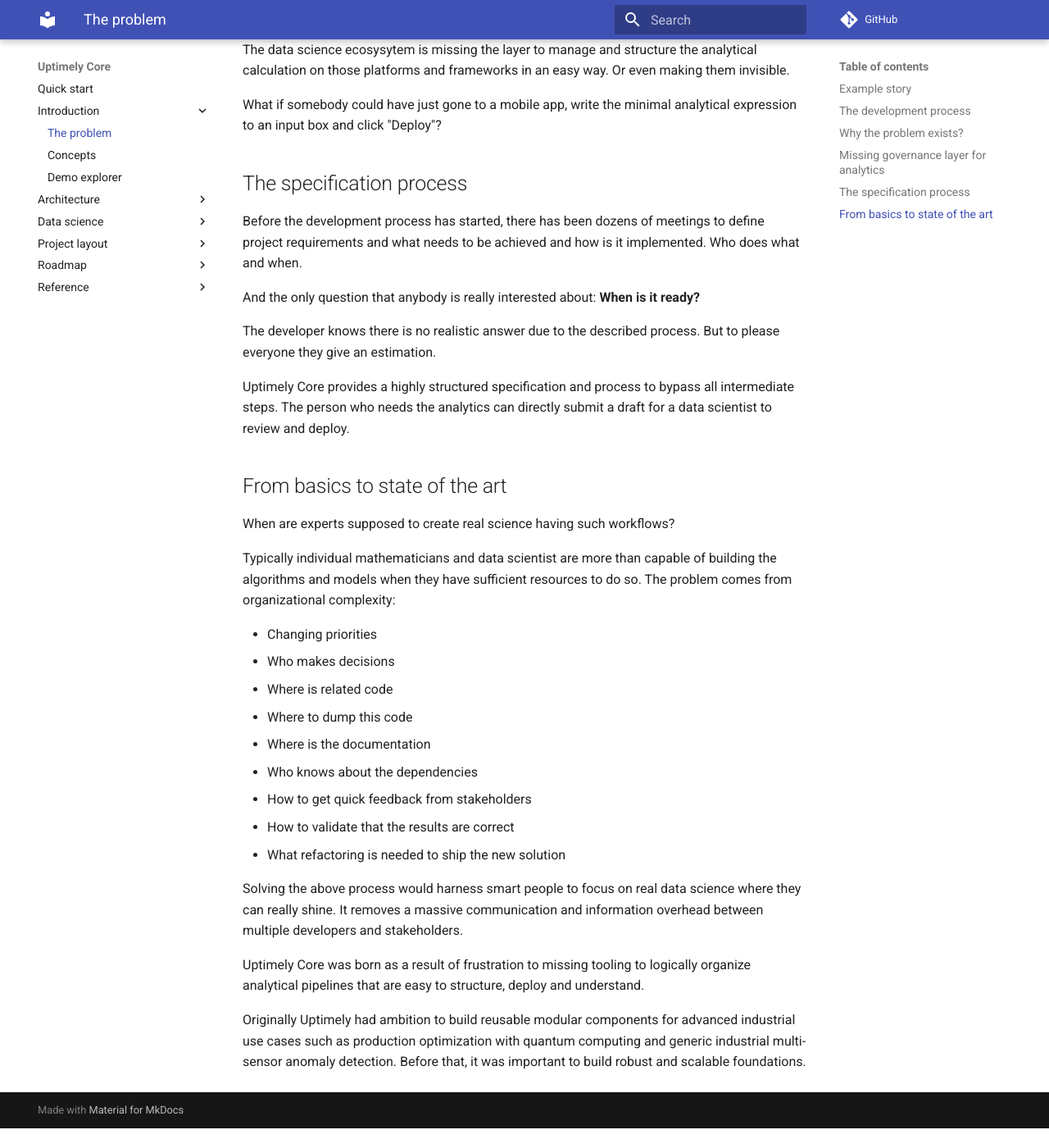
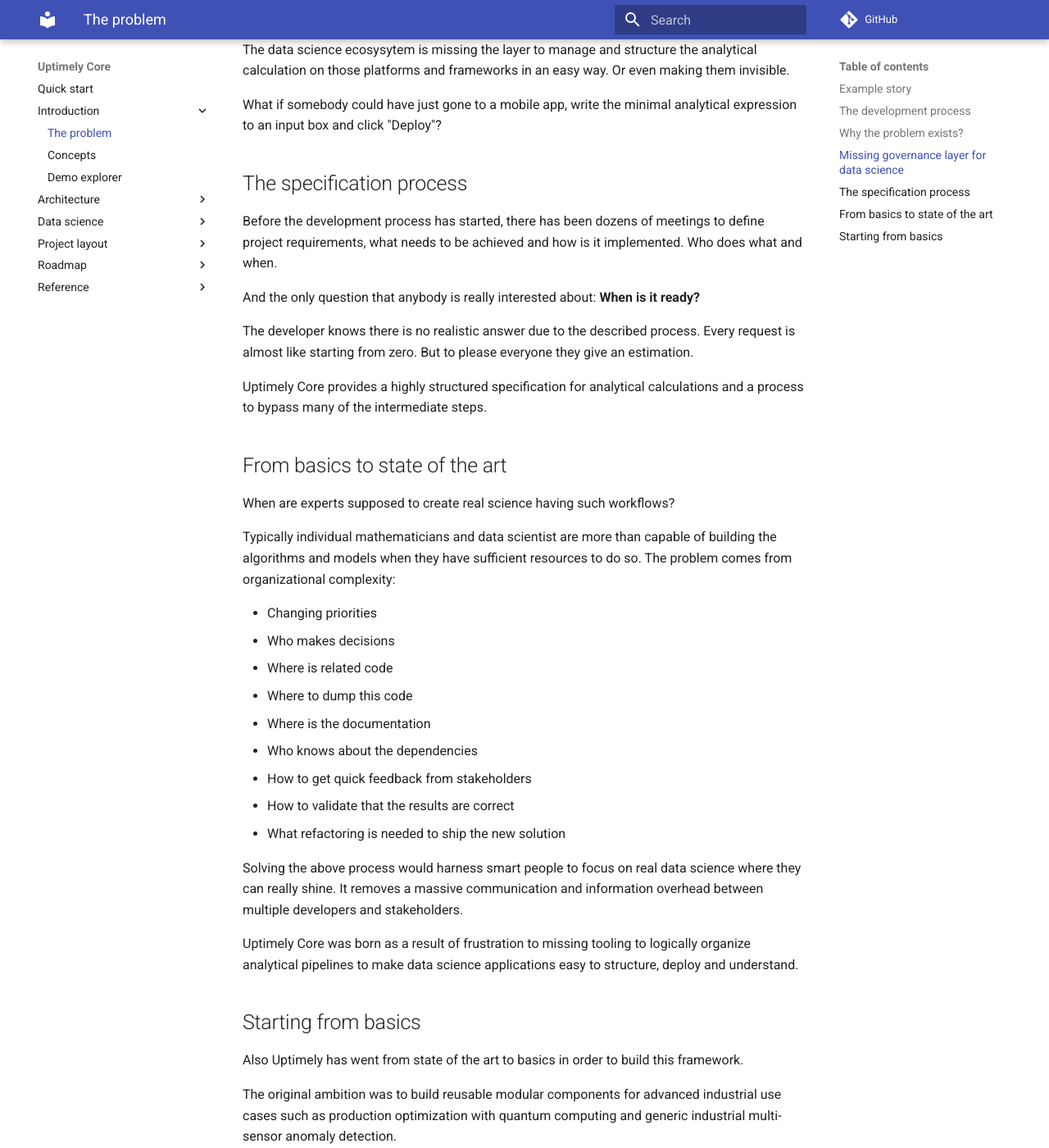
Before and after one commit to uptimely-ai/uptimely-core, an MkDocs documentation site: the page built from docs/introduction/problem.md, in a window 1280 px wide and 1400 px high, scrolled down 3489 px. Shown: the whole window at 82% size. Built offline with MkDocs 1.6.1 and Material for MkDocs 9.7.7, drawn with Linux system fonts in a browser that asks for light colours; comment, search, counter and statistics services are not loaded; before the commit the page ends 4865 px from its top, so only the background shows below that; some of the changed text lies outside the part shown.

Commit message:
Update problem page in docs

```diff
--- a/docs/introduction/problem.md
+++ b/docs/introduction/problem.md
@@ -89,7 +89,7 @@
 
 How do you scale to city level from this starting point?
 
-## Missing governance layer for analytics
+## Missing governance layer for data science
 
 Modern data platforms such as Snowflake, Databricks and BigQuery allow data analytics at any scale and complexity.
 
@@ -103,13 +103,13 @@
 
 ## The specification process
 
-Before the development process has started, there has been dozens of meetings to define project requirements and what needs to be achieved and how is it implemented. Who does what and when.
+Before the development process has started, there has been dozens of meetings to define project requirements, what needs to be achieved and how is it implemented. Who does what and when.
 
 And the only question that anybody is really interested about: **When is it ready?**
 
-The developer knows there is no realistic answer due to the described process. But to please everyone they give an estimation.
+The developer knows there is no realistic answer due to the described process. Every request is almost like starting from zero. But to please everyone they give an estimation.
 
-Uptimely Core provides a highly structured specification and process to bypass all intermediate steps. The person who needs the analytics can directly submit a draft for a data scientist to review and deploy.
+Uptimely Core provides a highly structured specification for analytical calculations and a process to bypass many of the intermediate steps.
 
 ## From basics to state of the art
 
@@ -129,6 +129,12 @@
 
 Solving the above process would harness smart people to focus on real data science where they can really shine. It removes a massive communication and information overhead between multiple developers and stakeholders.
 
-Uptimely Core was born as a result of frustration to missing tooling to logically organize analytical pipelines that are easy to structure, deploy and understand.
+Uptimely Core was born as a result of frustration to missing tooling to logically organize analytical pipelines to make data science applications easy to structure, deploy and understand.
 
-Originally Uptimely had ambition to build reusable modular components for advanced industrial use cases such as production optimization with quantum computing and generic industrial multi-sensor anomaly detection. Before that, it was important to build robust and scalable foundations.
+## Starting from basics
+
+Also Uptimely has went from state of the art to basics in order to build this framework.
+
+The original ambition was to build reusable modular components for advanced industrial use cases such as production optimization with quantum computing and generic industrial multi-sensor anomaly detection.
+
+Before that, it was important to build robust and scalable foundations.
```
